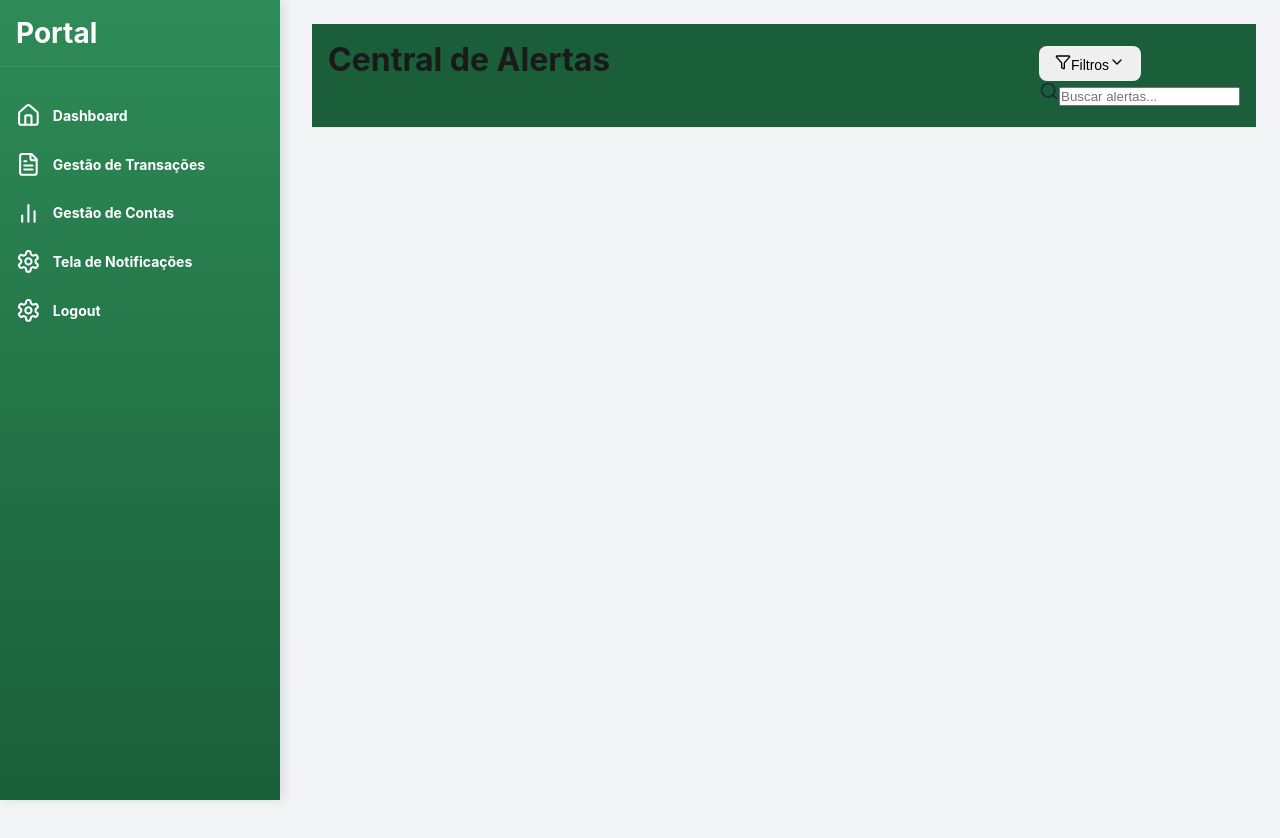
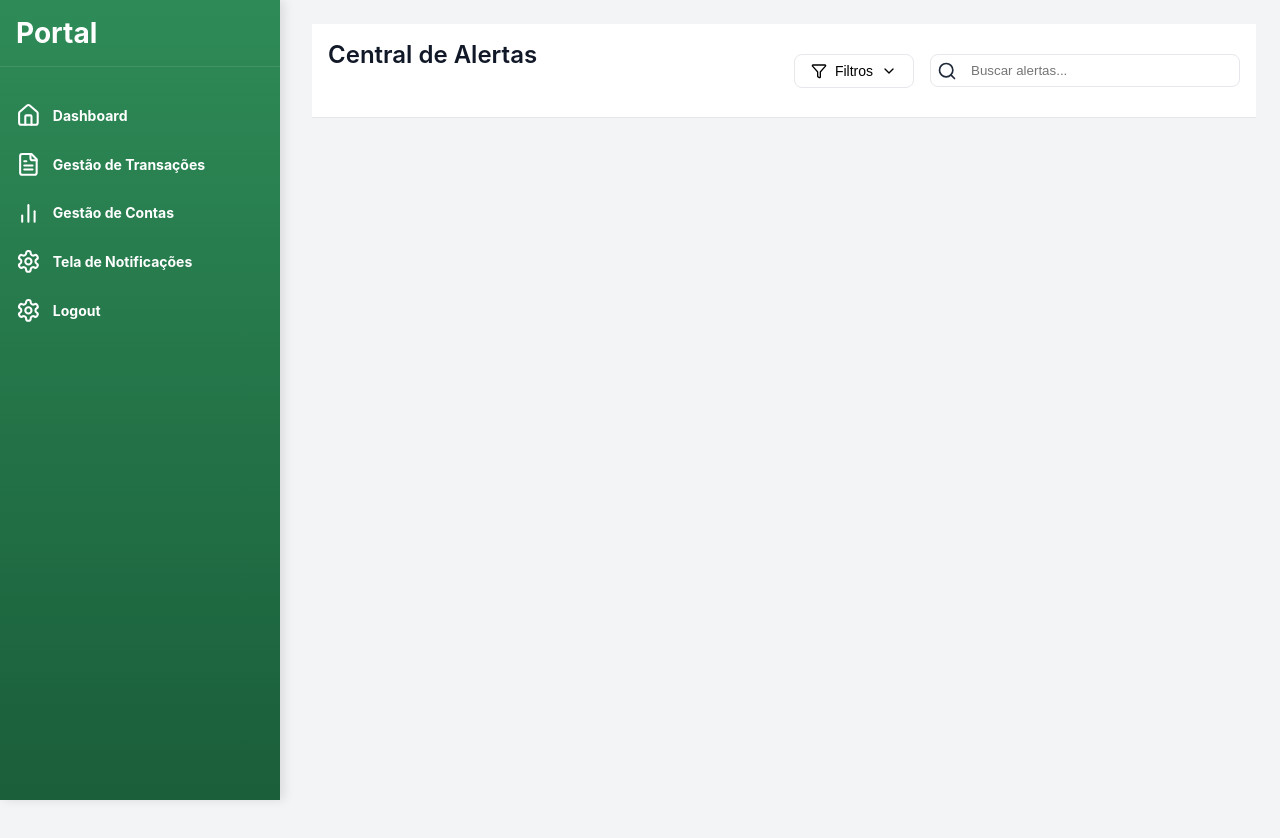
Before and after one commit to RusthenRonald2006/Portal-de-analise-em-anomalias-transacionais, a React (Create React App) app in the folder detec-anomalias/: page /notificacoes in a window 1280 px wide. Shown: the top 838 px of the page. Built offline with nearby package versions, Linux system fonts and the light colour scheme; the HTML template or start-up script is replaced by a standard one.

Commit message:
estilizando input

```diff
--- a/detec-anomalias/src/components/Pages/Notificacoes.js
+++ b/detec-anomalias/src/components/Pages/Notificacoes.js
@@ -107,7 +107,7 @@ function Notificacoes(){
                                 <input
                                     type="text"
                                     placeholder="Buscar alertas..."
-                                    className={styles.searh_input}
+                                    className={styles.search_input}
                                 />
                             </div>
                         </div>
--- a/detec-anomalias/src/components/Pages/Notificacoes.module.css
+++ b/detec-anomalias/src/components/Pages/Notificacoes.module.css
@@ -58,15 +58,50 @@ header{
 }
 .header_content {
     max-width: 80rem;
-    background-color: #1a5e3a;
     margin: 0 auto;
     padding: 1rem;
     display: flex;
     justify-content: space-between;
     align-items: center;
   }
-
-
+.header_title{
+    font-size: 1.5rem;
+    font-weight: 600;
+    color: #111827;
+}
+.header_actions{
+    display: flex;
+    align-items: center;
+    gap: 1rem;
+}
+.filter_button {
+    display: flex;
+    align-items: center;
+    padding: 0.5rem 1rem;
+    background-color: white;
+    border: 1px solid #e5e7eb;
+    border-radius: 0.5rem;
+    cursor: pointer;
+    gap: 0.5rem;
+  }
+.filter_button:hover {
+    background-color:  #f9fafb;
+}
+.search_container {
+    position: relative;
+}
+.search_input{
+    padding: 0.5rem 0.75rem 0.5rem 2.5rem;
+    width: 16rem;
+    border-radius: 0.5rem;
+    border: 1px solid  #e5e7eb;
+}
+.search_icon{
+    position: absolute;
+    top: 50%;
+    transform: translatey(-50%);
+    left: 0.45rem;
+}
 @media (max-width:1024px){
     .mobile_menu_button{
         display: block;
```
